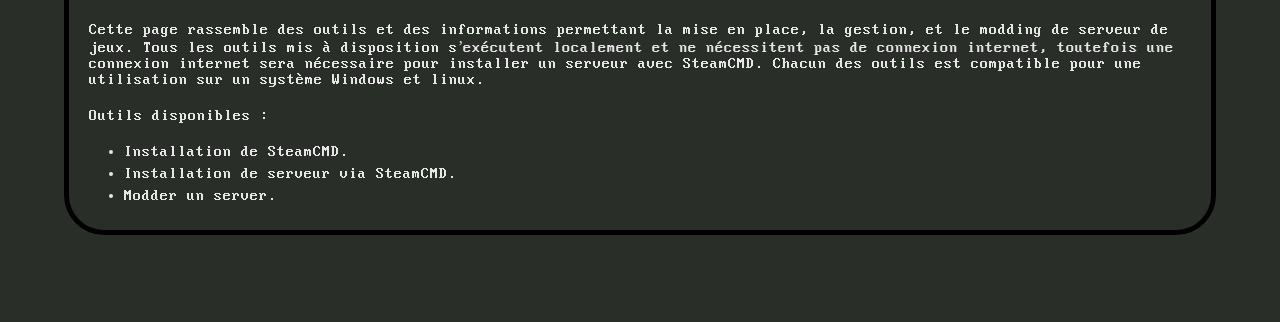
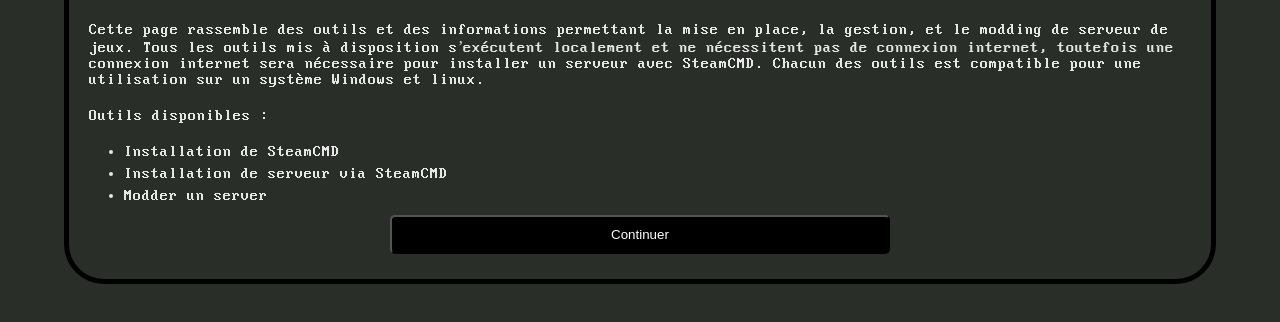
Before and after one commit to seba91wd/game_server_tools, a plain HTML site: page index.html in a window 1280 px wide. Shown: the part 100-422 px from the top of the page. Drawn offline with Linux system fonts and the light colour scheme.

Commit message:
Add files via upload

```diff
--- /dev/null
+++ b/composants/functions/my_functions.js
@@ -0,0 +1,3 @@
+export function log(arg){
+    console.log(arg);
+};
--- a/composants/header/header.js
+++ b/composants/header/header.js
@@ -1,8 +1,8 @@
-import { log } from "../../index.js";
+import { log } from "../functions/my_functions.js";
 
 export function myHeader(){
     log("Import : myHeader");
-    const HEADER = document.querySelector("HEADER");
+    const HEADER = document.querySelector('HEADER');
     const LOGO = document.createElement('img');
     LOGO.src = "../../style/LOGO_game_server_tools.png";
     LOGO.alt = "Logo du site 'GAME SERVER TOOLS'";
@@ -18,9 +18,9 @@ export function myHeader(){
     const PARAGRAPHE2 = document.createElement('p');
 
     const TOOLS_LISTE = [
-        "Installation de SteamCMD.",
-        "Installation de serveur via SteamCMD.",
-        "Modder un server."
+        "Installation de SteamCMD",
+        "Installation de serveur via SteamCMD",
+        "Modder un server"
     ];
 
 
@@ -35,28 +35,19 @@ export function myHeader(){
     // Ajout du PARAGRAPHE2 dans le header
     HEADER.append(PARAGRAPHE2);
 
-    // var ul = document.createElement("ul");
-    // HEADER.appendChild(ul);
-    // for (let i = 0; i < TOOLS_LISTE.length; i++){
-    //     log(TOOLS_LISTE[i]);
-
-    //     var li = document.createElement("li");
-    //     li.innerHTML = TOOLS_LISTE[i]
-    //     ul.appendChild(li);
-    // }
-
-    let monUL = document.createElement("ul");
-    HEADER.append(monUL)
+    // Boucle qui liste les élément de TOOLS_LISTE
+    let ul = document.createElement('ul');
+    HEADER.append(ul)
     for (let i = 0; i < TOOLS_LISTE.length; i++){
         log(TOOLS_LISTE[i]);
 
         let mLi = document.createElement('li')
-        monUL.append(mLi)
+        ul.append(mLi)
         mLi.textContent = TOOLS_LISTE[i]
     }
-    let headerStyle = document.createElement("style");
-    // const style = document.querySelector('style')
 
+    // Creation du style du header
+    let headerStyle = document.createElement('style');
     headerStyle.textContent = `
     header{
         margin: 10px auto;
@@ -79,31 +70,88 @@ export function myHeader(){
     header li{
         margin: 6px 35px;
     }
-    `
-    HEADER.prepend(headerStyle)
 
-}
+    /*Centrage du bouton 'Continuer'*/
+    header nav{
+        margin: auto;
+        width: 70%;
+        display: flex;
+        align-items: center;
+    }
+
+    header button{
+        color: #ffffff;
+        background-color: #000000;
+        border-radius: 5px;
+        padding: 10px 20px;
+        transition: 1s;
+        margin: 5px auto;
+    }
+
+    header button:hover{
+        color: #000000;
+        background-color: #ffffff;
+        border-radius: 5px;
+        padding: 10px 20px;
+    }
+
+    `;
+
+    // Ajout du style du header
+    HEADER.prepend(headerStyle);
+
+    // Creation du boutton du header
+    const nav = document.createElement('nav')
+    const BTN = document.createElement('button');
+    BTN.id = 'btn_continuer';
+    BTN.style = 'width: 500px;';
+    BTN.textContent = 'Continuer';
+    nav.append(BTN);
+    HEADER.append(nav)
+
+    //-------------------------------------------------------------------------------------------------
+    //-------------------------------------------------------------------------------------------------
+    //-------------------------------------------------------------------------------------------------
+
+    HEADER.addEventListener('click', (e) =>{
+        // log(e.target.id)
+
+        // click sur le boutton 'continuer'
+        if(e.target.id == 'btn_continuer'){
+            log('TEST: BTN continuer');
+            // display none sur les 'p' et 'ul'
+            document.getElementsByTagName('p')[0].style.display = 'none'
+            document.getElementsByTagName('p')[1].style.display = 'none'
+            document.getElementsByTagName('ul')[0].style.display = 'none'
+            document.getElementById('btn_continuer').style.display = 'none'
+
+            // creation des btn lien des fonctions
+            for(let i = 0; i < TOOLS_LISTE.length; i++){
+                const BTN = document.createElement('button')
+                BTN.id = 'btn_f'+i;
+                BTN.style = 'padding: 5px; margin: 5px auto;';
+                BTN.textContent = TOOLS_LISTE[i];
+                nav.append(BTN);
+
+            }
+            // Passage de la nav en display flex pour la disposition des btn outils
+            nav.style = 'display: flex; align-items: center; width: 70%; margin: auto;';
+
+            // Animation
+            // HEADER.style.height = '390px';
+
+        }
+
+        if(e.target.id == 'btn_f0'){
+            log('TEST: BTN btn_f0');
+        };
+        if(e.target.id == 'btn_f1'){
+            log('TEST: BTN btn_f1');
+        };
+        if(e.target.id == 'btn_f2'){
+            log('TEST: BTN btn_f2');
+        };
 
 
-
-
-
-// let monButton = document.querySelector('button')
-// let monTItre = document.querySelector('input')
-// let monText = document.querySelector('textarea')
-// let monUL = document.querySelector('ul')
-// let body = document.querySelector('body')
-// const monH2 = document.querySelector('#mT')
-
-// monButton.addEventListener('click', function(){
-// mh2 = document.createElement('h2')
-// mLi = document.createElement('li')
-// mDiv = document.createElement('div')
-// monUL.prepend(mDiv)
-// mDiv.prepend(mLi)
-// mDiv.prepend(mh2)
-// mLi.textContent = monText.value
-// mh2.textContent = monTItre.value
-// monText.value = '';
-// monTItre.value = '';
-// })
+    });
+};
--- a/index.html
+++ b/index.html
@@ -9,26 +9,7 @@
     </head>
     <body>
         <header></header>
-
-
-        <!-- <section>
-            <img src="./style/logo_game_server_tools.png">
-        </section>
-        <section>
-            <p>
-                Cette page rassemble des outils et des informations permettant la mise en place, la gestion, et le modding de serveur de jeux.
-                Tous les outils mis à disposition s’exécutent localement et ne nécessitent pas de connexion internet,
-                toutefois une connexion internet sera nécessaire pour installer un serveur avec SteamCMD.
-                Chacun des outils est compatible pour une utilisation sur un système Windows et linux.
-            </p>
-            <p>Outils disponibles:</p>
-            <ul>
-                <li>Installation de SteamCMD.</li>
-                <li>Installation de serveur via SteamCMD.</li>
-                <li>Modder un server.</li>
-            </ul>
-        </section> -->
-
+        <main></main>
 
         <script src='./index.js' type="module"></script>
     </body>
--- a/index.js
+++ b/index.js
@@ -1,9 +1,5 @@
 /* Fichier javascript lié a index.html */
-
-export function log(arg){
-    console.log(arg);
-};
-
-import {myHeader} from "./composants/header/header.js"
+import { log } from "./composants/functions/my_functions.js"
+import { myHeader } from "./composants/header/header.js"
 
 myHeader()
```
Also changed, not shown: style/index.css (+17 -0 lines).
